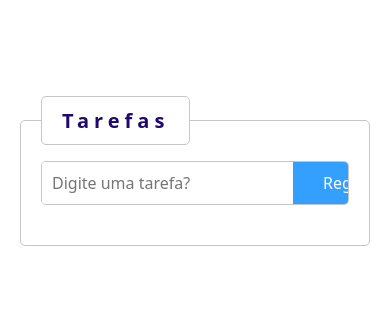
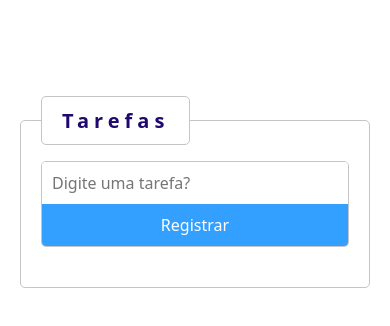
Before and after one commit to IgorMarques2019/Lista-de-Tarefas, a plain HTML site: page index.html in a window 390 px wide. Drawn offline with Linux system fonts and the light colour scheme.

Commit message:
Update style.css

```diff
--- a/style.css
+++ b/style.css
@@ -5,9 +5,11 @@
   font-family: system-ui, -apple-system, BlinkMacSystemFont, 'Segoe UI', Roboto, Oxygen, Ubuntu, Cantarell, 'Open Sans', 'Helvetica Neue', sans-serif;
   font-size: min(16px, 20px);
 }
+
 body {
-  padding:20px;
+  padding: 20px;
 }
+
 #app {
   border: 1px solid #c5c5c5;
   padding: 20px;
@@ -40,6 +42,7 @@ body {
   border-radius: 5px;
   overflow: hidden;
   border: 1px solid #c5c5c5;
+  flex-wrap: wrap;
 }
 
 .controls button {
@@ -49,7 +52,16 @@ body {
   border: none;
   max-width: 120px;
   width: 100%;
-  text-align:center;
+  text-align: center;
+  flex: 1;
+
+}
+
+@media screen and (max-width:410px) {
+ .controls button {
+    max-width: 100%;
+  }
+
 
 }
 
@@ -92,9 +104,9 @@ li a {
   color: white;
   max-width: 120px;
   width: 100%;
-  text-align:center;
-  cursor:pointer;
-  transition:.4s;
+  text-align: center;
+  cursor: pointer;
+  transition: .4s;
 }
 
 li a:hover {
```
